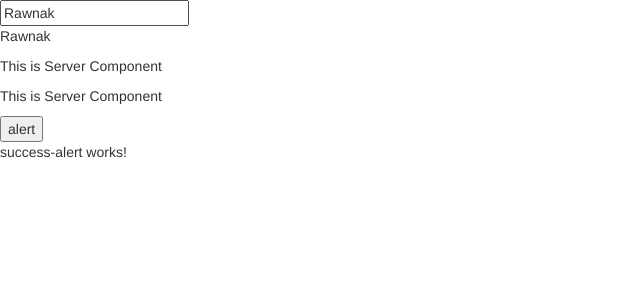
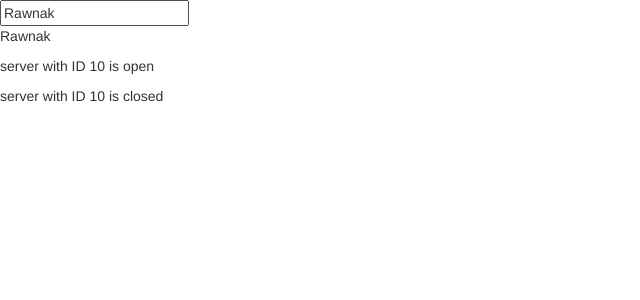
Before and after one commit to rawnakchourasia/Learn-Angular, an Angular app: page / in a window 1280 px wide. Shown: the top 300 px of the page, without its empty margins (0-640 px from the left). Built offline with nearby package versions, Linux system fonts and the light colour scheme.

Commit message:
String Interpolation

```diff
--- a/src/app/app.component.html
+++ b/src/app/app.component.html
@@ -2,5 +2,3 @@
 <input type="text" [(ngModel)]="Name">
 <p>{{ Name }}</p>
 <app-servers></app-servers>
-<app-warning-alert></app-warning-alert>
-<app-success-alert></app-success-alert>
--- a/src/app/app.component.ts
+++ b/src/app/app.component.ts
@@ -6,5 +6,7 @@ import { Component } from '@angular/core';
   styleUrls: ['./app.component.css']
 })
 export class AppComponent {
+  // [x: string]: any;
+
   Name = 'Rawnak';
 }
--- a/src/app/servers/servers.component.html
+++ b/src/app/servers/servers.component.html
@@ -1,2 +1,2 @@
-<app-server></app-server>
-<app-server></app-server>
+<p>{{ 'server' }} with ID {{ serverId }} is {{ serverStatus }}</p>
+<p>{{ 'server' }} with ID {{ serverId }} is {{ getServerStatus() }}</p>
--- a/src/app/servers/servers.component.ts
+++ b/src/app/servers/servers.component.ts
@@ -7,6 +7,13 @@ import { Component, OnInit } from '@angular/core';
 })
 export class ServersComponent implements OnInit {
 
+  serverId = 10;
+  serverStatus = 'open';
+
+  getServerStatus(){
+    return 'closed';
+  }
+
   constructor() { }
 
   ngOnInit(): void {
--- a/src/app/success-alert/success-alert.component.html
+++ /dev/null
@@ -1 +0,0 @@
-<p>success-alert works!</p>
--- a/src/app/success-alert/success-alert.component.ts
+++ /dev/null
@@ -1,15 +0,0 @@
-import { Component, OnInit } from '@angular/core';
-
-@Component({
-  selector: 'app-success-alert',
-  templateUrl: './success-alert.component.html',
-  styleUrls: ['./success-alert.component.css']
-})
-export class SuccessAlertComponent implements OnInit {
-
-  constructor() { }
-
-  ngOnInit(): void {
-  }
-
-}
--- a/src/app/warning-alert/warning.alert.component.html
+++ /dev/null
@@ -1 +0,0 @@
-<div><button id="warning">alert</button></div>
```
Also changed, not shown: src/app/app.module.ts (+2 -5 lines), src/app/warning-alert/warning.alert.component.ts (deleted, +0 -10 lines), src/app/success-alert/success-alert.component.css (deleted), 1 other file (tests, documents, lock files or other folders).
